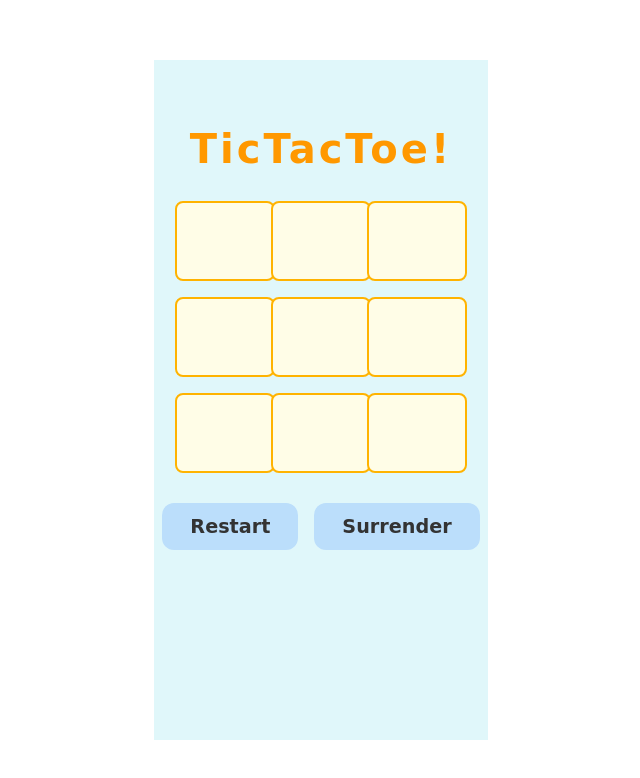
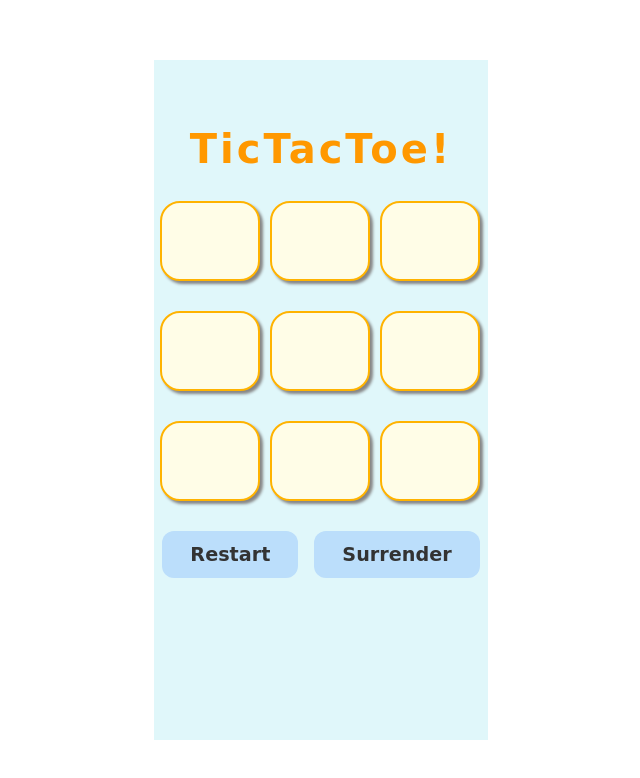
Before and after one commit to SagiBeno/TicTacToe-RA-SB, a React (Vite) app in the folder react-app/: page / in a window 1280 px wide. Shown: the top 778 px of the page, without its empty margins (319-959 px from the left). Built offline with nearby package versions, Linux system fonts and the light colour scheme.

Commit message:
Add border-radius, pulse animation

```diff
--- a/react-app/src/App.css
+++ b/react-app/src/App.css
@@ -62,25 +62,31 @@ h1 {
   display: grid;
   grid-template-rows: repeat(3, 80px);
   grid-template-columns: repeat(3, 80px);
-  gap: 16px;
+  gap: 30px;
   margin-bottom: 30px;
-  padding-right: 20px;
+  padding-right: 26px;
+  padding-left: 5px;
 }
 
 .square {
   background: #fffde7;
   border: 2px solid #ffb300;
-  /* TODO - add border radius */
+  border-radius: 20px;
   width: 80px;
   height: 80px;
   font-size: 2.5rem;
-  color: #4caf50;
   cursor: pointer;
-  /* TODO - add some shadow */
+  box-shadow: 3px 3px 3px #858585;
   transition: background 0.2s, color 0.2s, filter 0.15s;
+  display: flex;
+  justify-content: center;
+  align-items: center;
 }
+
 .square:hover {
   background: #ffe0b2;
+  border: 3px solid #c98d02;
+  animation: pulse 2s infinite;
   filter: brightness(1.1);
 }
 
@@ -112,3 +118,15 @@ h1 {
 .playerO {
   color: red;
 }
+
+@keyframes pulse {
+  0% {
+    transform: scale(1);
+  }
+  50% {
+    transform: scale(1.05);
+  }
+  100% {
+    transform: scale(1);
+  }
+}
```
